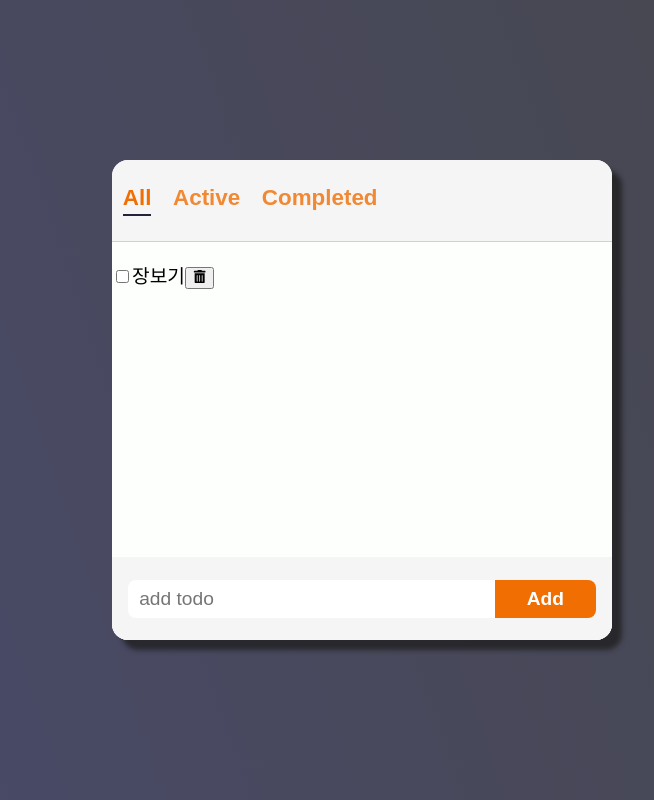
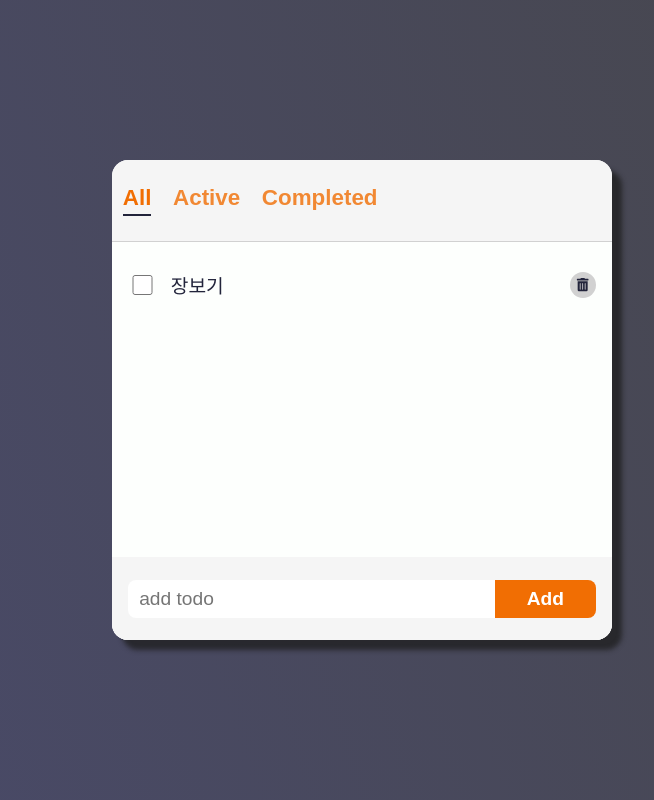
Before and after one commit to Lyuhitto/todo-list, a React (Create React App) app: page / in a window 1280 px wide. Shown: the whole page, without its empty margins (278-932 px from the left). Built offline with nearby package versions, Linux system fonts and the light colour scheme; the HTML template or start-up script is replaced by a standard one.

Commit message:
Add style for Todo item
Add style for Todo item component.

```diff
--- a/src/component/TodoItem/TodoItem.jsx
+++ b/src/component/TodoItem/TodoItem.jsx
@@ -1,5 +1,6 @@
 import React from 'react';
 import { FaTrashAlt } from 'react-icons/fa';
+import styles from './TodoItem.module.css'
 
 export default function TodoItem({ todo, onDelete, onUpdate }) {
   const handleDelete = () => onDelete(todo);
@@ -9,17 +10,18 @@ export default function TodoItem({ todo, onDelete, onUpdate }) {
   }
   const { id, text, status } = todo;
   return (
-    <li key={id}>
+    <li key={id} className={styles.item}>
       <input
         type='checkbox'
         name='checkbox'
         id='checkbox'
         checked={status === 'completed'}
         onChange={handleChange}
+        className={styles.checkbox}
       />
-      <label htmlFor='checkbox'>{text}</label>
-      <button type='button' onClick={handleDelete}>
-        <FaTrashAlt />
+      <label htmlFor='checkbox' className={styles.name}>{text}</label>
+      <button type='button' onClick={handleDelete} className={styles.button}>
+        <FaTrashAlt className={styles.icon} />
       </button>
     </li>
   );
--- /dev/null
+++ b/src/component/TodoItem/TodoItem.module.css
@@ -0,0 +1,42 @@
+.item {
+  display: flex;
+  padding: 0.5rem 1rem;
+  margin: 0.1rem 0;
+  color: var(--color-text);
+  justify-content: space-between;
+  align-items: center;
+}
+.item:hover {
+  background-color: var(--color-bg-dark);
+}
+.checkbox {
+  width: 1.3rem;
+  height: 1.3rem;
+  margin-right: 10px;
+  flex: 0 0 auto;
+  accent-color: var(--color-accent);
+}
+.name {
+  font-size: 1.2rem;
+  flex: 1 1 0%;
+  margin-left: 0.5rem;
+}
+.button {
+  border-radius: 50%;
+  width: 26px;
+  height: 26px;
+  display: flex;
+  justify-content: center;
+  align-items: center;
+  border: none;
+  cursor: pointer;
+  color: var(--color-text);
+  background-color: var(--color-grey);
+
+}
+.button:hover {
+  background-color: var(--color-accent);
+}
+.button:hover .icon{
+  transform: rotate(15deg) scale(1.2);
+}
```
